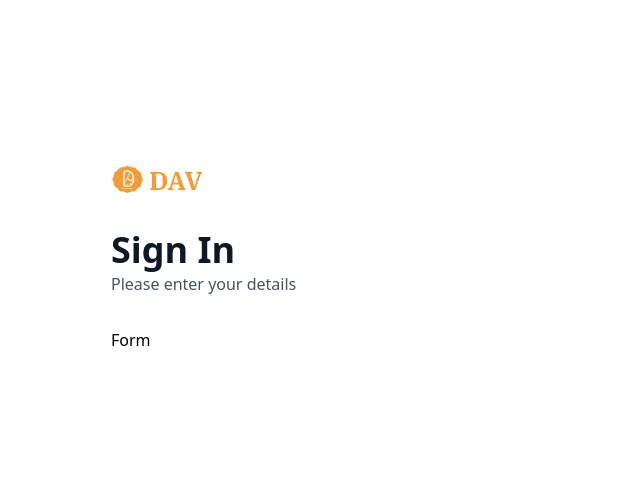
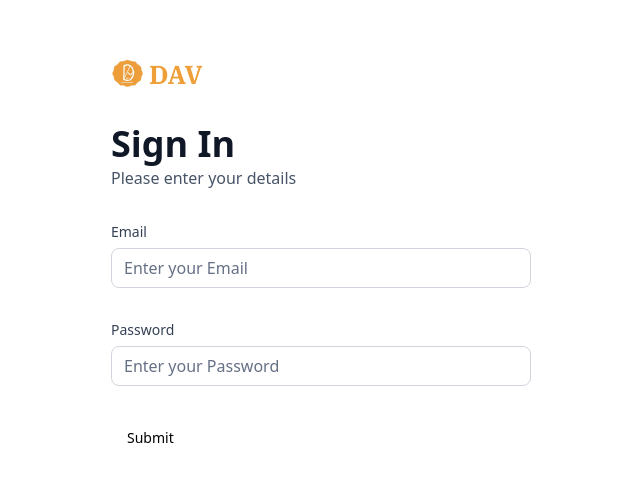
Before and after one commit to Davidson3556/DavBank, a Next.js app: page /sign-in in a window 1280 px wide. Shown: the part 142-624 px from the top of the page, without its empty margins (319-959 px from the left). Built offline with nearby package versions, Linux system fonts and the light colour scheme.

Commit message:
password sign-in

```diff
--- a/components/AuthForm.tsx
+++ b/components/AuthForm.tsx
@@ -2,10 +2,52 @@
 import Image from 'next/image'
 import Link from 'next/link'
 import React, {useState} from 'react'
+import { Button } from "@/components/ui/button"
+import {
+  Form,
+  FormControl,
+  FormDescription,
+  FormField,
+  FormItem,
+  FormLabel,
+  FormMessage,
+} from "@/components/ui/form"
+import { Input } from "@/components/ui/input"
+
+
+
+
+import { z } from "zod"
+import { zodResolver } from "@hookform/resolvers/zod"
+import { useForm } from "react-hook-form"
+import { ITEMS } from '@/constants';
+
+const formSchema = z.object({
+    email: z.string().email(),
+  })
+
+
 
 
 const AuthForm = ({type}: {type: string}) => {
-    const [user, setUser] = useState(null)
+    const [user, setUser] = useState(null);
+
+        // 1. Define your form.
+        const form = useForm<z.infer<typeof formSchema>>({
+          resolver: zodResolver(formSchema),
+          defaultValues: {
+            email: "",
+          },
+        })
+
+        // 2. Define a submit handler.
+        function onSubmit(values: z.infer<typeof formSchema>) {
+          // Do something with the form values.
+          // ✅ This will be type-safe and validated.
+          console.log(values)
+        }
+
+
   return (
     <section className="auth-form">
         <header className="flex flex-col gap-5 md:gap-8">
@@ -44,7 +86,76 @@
                     {/* plaidlink */}
                 </div>
             ):(
-                <>Form</>
+                <>
+                <Form {...form}>
+                    <form onSubmit={form.handleSubmit(onSubmit)} className="space-y-8">
+                        <FormField
+                            control={form.control}
+                            name="email"
+                            render={({ field }) => (
+                                <div className="form-item">
+                                    <FormLabel className="form-label">
+                                        Email
+                                    </FormLabel>
+                                    <div className="flex w-full flex-col">
+                                    <FormControl>
+                                          <Input
+                                           placeholder="Enter your Email"
+                                           className="input-class"
+                                           {...field}
+                                            />
+                                    </FormControl>
+                                    <FormMessage
+                                    className="form-message mt-2"/>
+                                    </div>
+
+                                </div>
+
+
+
+
+
+
+
+                    )}
+                    />
+
+                    {/* password */}
+                    <FormField
+                            control={form.control}
+                            name="password"
+                            render={({ field }) => (
+                                <div className="form-item">
+                                    <FormLabel className="form-label">
+                                        Password
+                                    </FormLabel>
+                                    <div className="flex w-full flex-col">
+                                    <FormControl>
+                                          <Input
+                                           placeholder="Enter your Password"
+                                           className="input-class"
+                                           type="password"
+                                           {...field}
+                                            />
+                                    </FormControl>
+                                    <FormMessage
+                                    className="form-message mt-2"/>
+                                    </div>
+
+                                </div>
+
+
+
+
+
+
+
+                    )}
+                    />
+                    <Button type="submit">Submit</Button>
+                    </form>
+                </Form>
+                </>
             )}
     </section>
   )
--- /dev/null
+++ b/components/ui/input.tsx
@@ -0,0 +1,25 @@
+import * as React from "react"
+
+import { cn } from "@/lib/utils"
+
+export interface InputProps
+  extends React.InputHTMLAttributes<HTMLInputElement> {}
+
+const Input = React.forwardRef<HTMLInputElement, InputProps>(
+  ({ className, type, ...props }, ref) => {
+    return (
+      <input
+        type={type}
+        className={cn(
+          "flex h-10 w-full rounded-md border border-input bg-background px-3 py-2 text-sm ring-offset-background file:border-0 file:bg-transparent file:text-sm file:font-medium file:text-foreground placeholder:text-muted-foreground focus-visible:outline-none focus-visible:ring-2 focus-visible:ring-ring focus-visible:ring-offset-2 disabled:cursor-not-allowed disabled:opacity-50",
+          className
+        )}
+        ref={ref}
+        {...props}
+      />
+    )
+  }
+)
+Input.displayName = "Input"
+
+export { Input }
```
